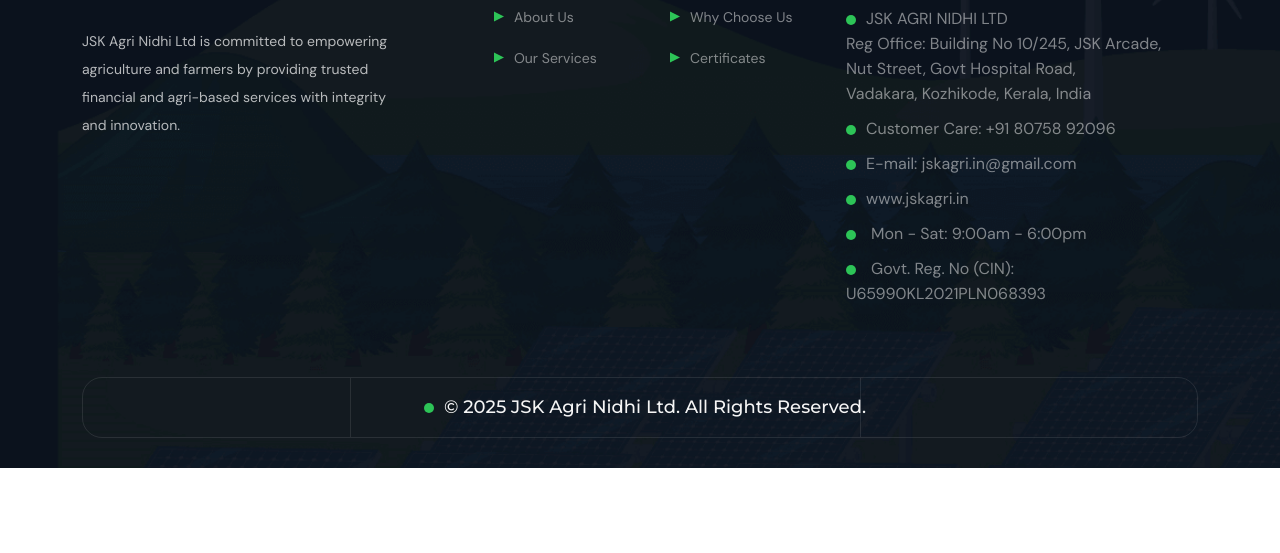
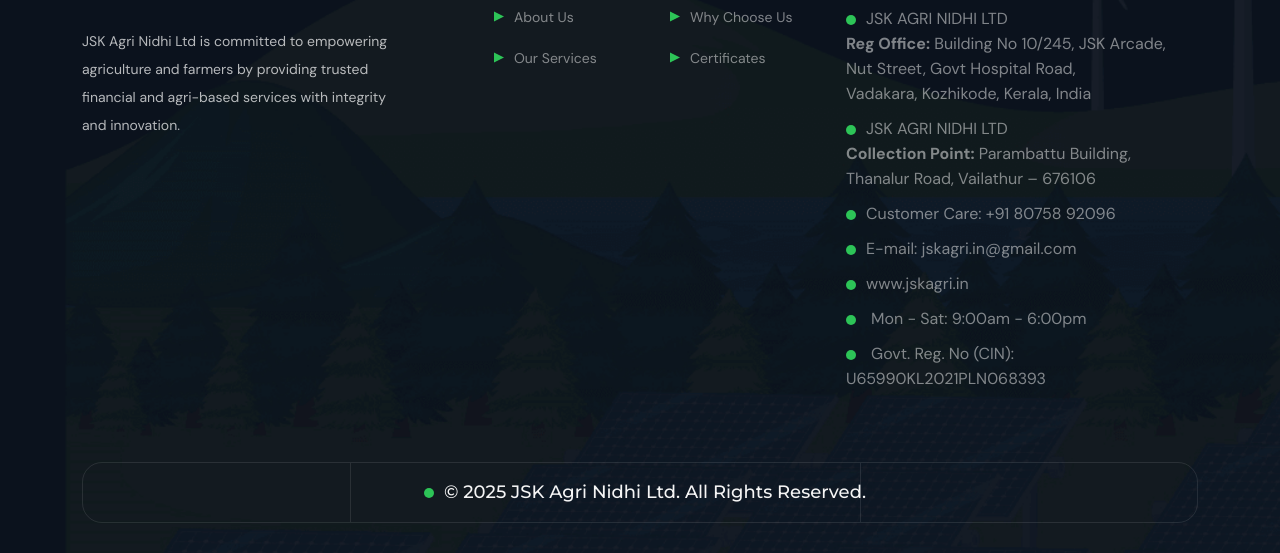
Before and after one commit to irfanudheen/JSKAGRI, a plain HTML site: page index.html in a window 1280 px wide. Shown: the part 7603-8156 px from the top of the page. Before the commit the page ends 8071 px from the top, so only its background shows below. Drawn offline with Linux system fonts and the light colour scheme; animation ran at ten frames a second.

```diff
--- a/index.html
+++ b/index.html
@@ -1030,11 +1030,20 @@
                               <a href="https://maps.google.com/?q=JSK+Arcade,+Nut+Street,+Govt+Hospital+Road,+Vadakara,+Kozhikode,+Kerala"
                                  target="_blank">
                                  JSK AGRI NIDHI LTD<br>
-                                 Reg Office: Building No 10/245, JSK Arcade,<br>
+                                 <b>Reg Office:</b> Building No 10/245, JSK Arcade,<br>
                                  Nut Street, Govt Hospital Road,<br>
                                  Vadakara, Kozhikode, Kerala, India
                               </a>
                            </li>
+                           <li>
+                              <a href="https://maps.google.com/?q=Parambattu+Building,+Thanalur+Road,+Vailathur,+676106"
+                                 target="_blank">
+                                 JSK AGRI NIDHI LTD<br>
+                                 <b>Collection Point:</b> Parambattu Building,<br>
+                                 Thanalur Road, Vailathur – 676106
+                              </a>
+                           </li>
+
                            <li><a href="tel:+918075892096">Customer Care: +91 80758 92096</a></li>
                            <li><a href="mailto:jskagri.in@gmail.com">E-mail: jskagri.in@gmail.com</a></li>
                            <li><a href="https://www.jskagri.in" target="_blank">www.jskagri.in</a></li>
```
Also changed, not shown: certificates.html (+8 -0 lines), contact.html (+8 -0 lines).
